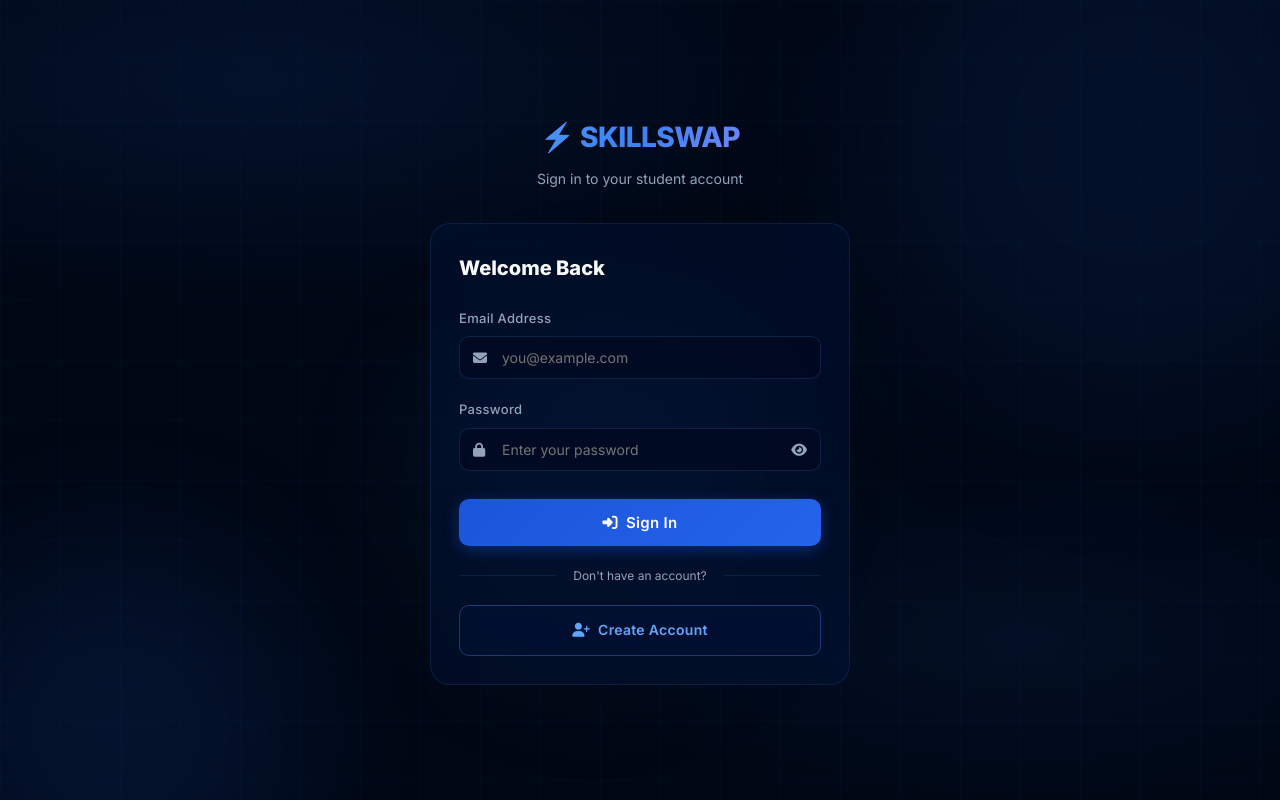
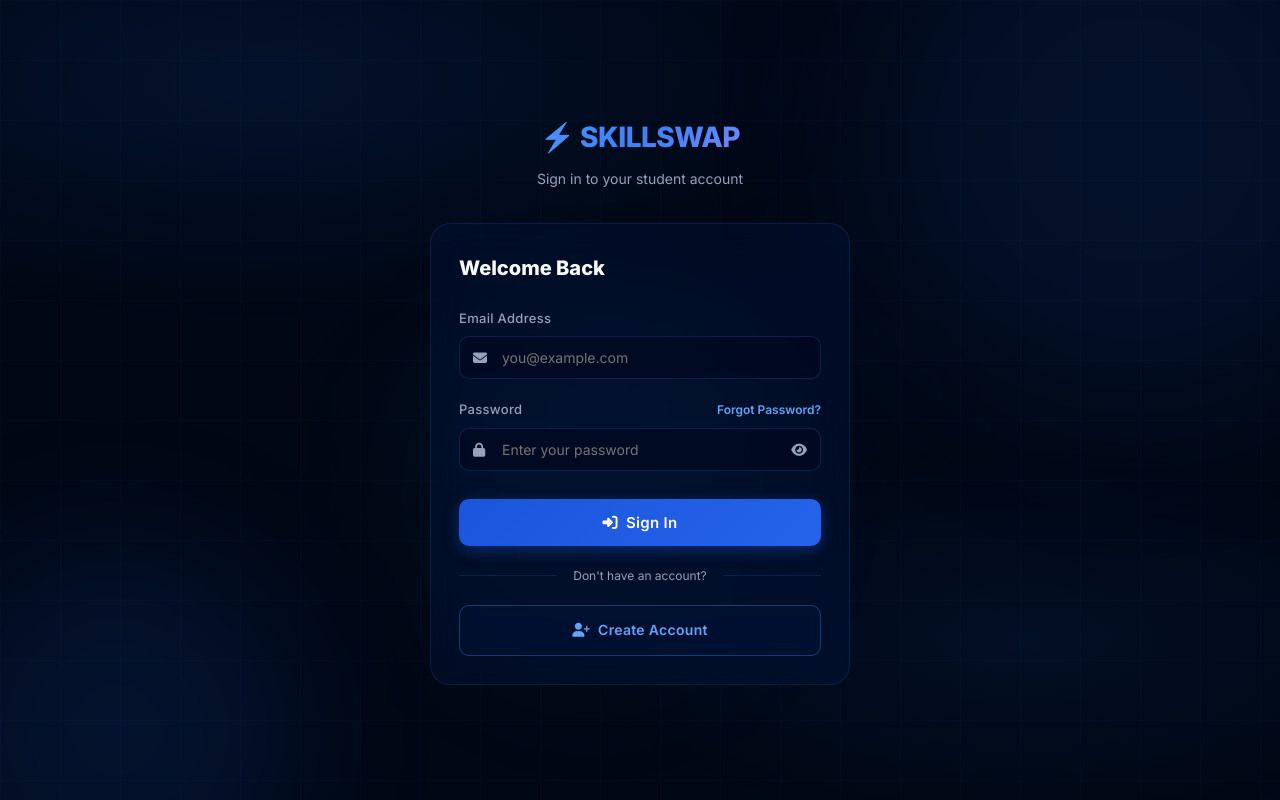
Before and after one commit to Faakhir03Memon/skill-swap-website, a PHP site: page /login.php in a window 1280 px wide. Run offline with PHP 8.4, Linux system fonts and the light colour scheme.

Commit message:
feat: add forgot password link to the login form

```diff
--- a/login.php
+++ b/login.php
@@ -61,7 +61,10 @@ body { display:flex; align-items:center; justify-content:center; min-height:100v
         </div>
       </div>
       <div class="form-group">
-        <label>Password</label>
+        <div style="display:flex; justify-content:space-between; align-items:center; margin-bottom:8px">
+          <label style="margin-bottom:0">Password</label>
+          <a href="forgot_password.php" style="font-size:12px; color:var(--primary-light); text-decoration:none; font-weight:600">Forgot Password?</a>
+        </div>
         <div style="position:relative">
           <i class="fas fa-lock" style="position:absolute;left:14px;top:50%;transform:translateY(-50%);color:var(--text-muted);font-size:14px"></i>
           <input type="password" name="password" id="pwd" class="form-control" placeholder="Enter your password" style="padding-left:42px;padding-right:42px" required>
```
